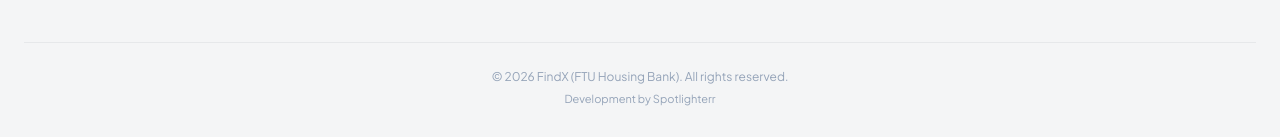
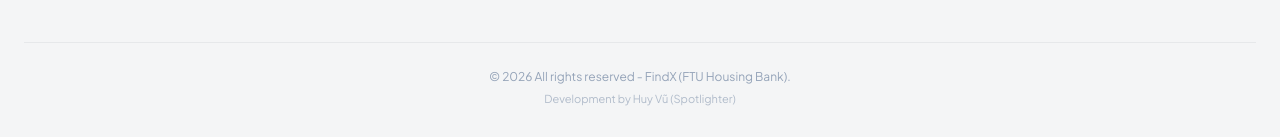
Before and after one commit to Spotlighterr/TNCB, a React (Vite) app: page /dashboard in a window 1280 px wide. Shown: the part 854-991 px from the top of the page. Built offline with nearby package versions, Linux system fonts and the light colour scheme.

Commit message:
feat: implement footer component and mock properties data structure

```diff
--- a/src/components/Footer.jsx
+++ b/src/components/Footer.jsx
@@ -68,8 +68,8 @@ export default function Footer() {
         </div>
 
         <div className="footer-bottom" style={{ display: 'flex', flexDirection: 'column', gap: '4px', alignItems: 'center' }}>
-          <p>&copy; 2026 FindX (FTU Housing Bank). All rights reserved.</p>
-          <p style={{ fontSize: '11px', color: 'var(--color-text-subtle)' }}>Development by Spotlighterr</p>
+          <p>&copy; 2026 All rights reserved - FindX (FTU Housing Bank).</p>
+          <p style={{ fontSize: '11px', color: 'var(--color-text-subtle)', opacity: 0.7 }}>Development by Huy Vũ (Spotlighter)</p>
         </div>
       </div>
 
--- a/src/data/mockProperties.js
+++ b/src/data/mockProperties.js
@@ -97,6 +97,8 @@ export const AMENITY_MAP = {
   Parking: { label: 'Chỗ để xe', icon: 'Car' },
   Kitchen: { label: 'Bếp riêng', icon: 'CookingPot' },
   Security: { label: 'Bảo vệ 24/7', icon: 'ShieldCheck' },
+  Internet: { label: 'Internet', icon: 'WifiHigh' },
+  Balcony: { label: 'Ban công', icon: 'Sun' },
 };
 
 const baseProperties = [
```
